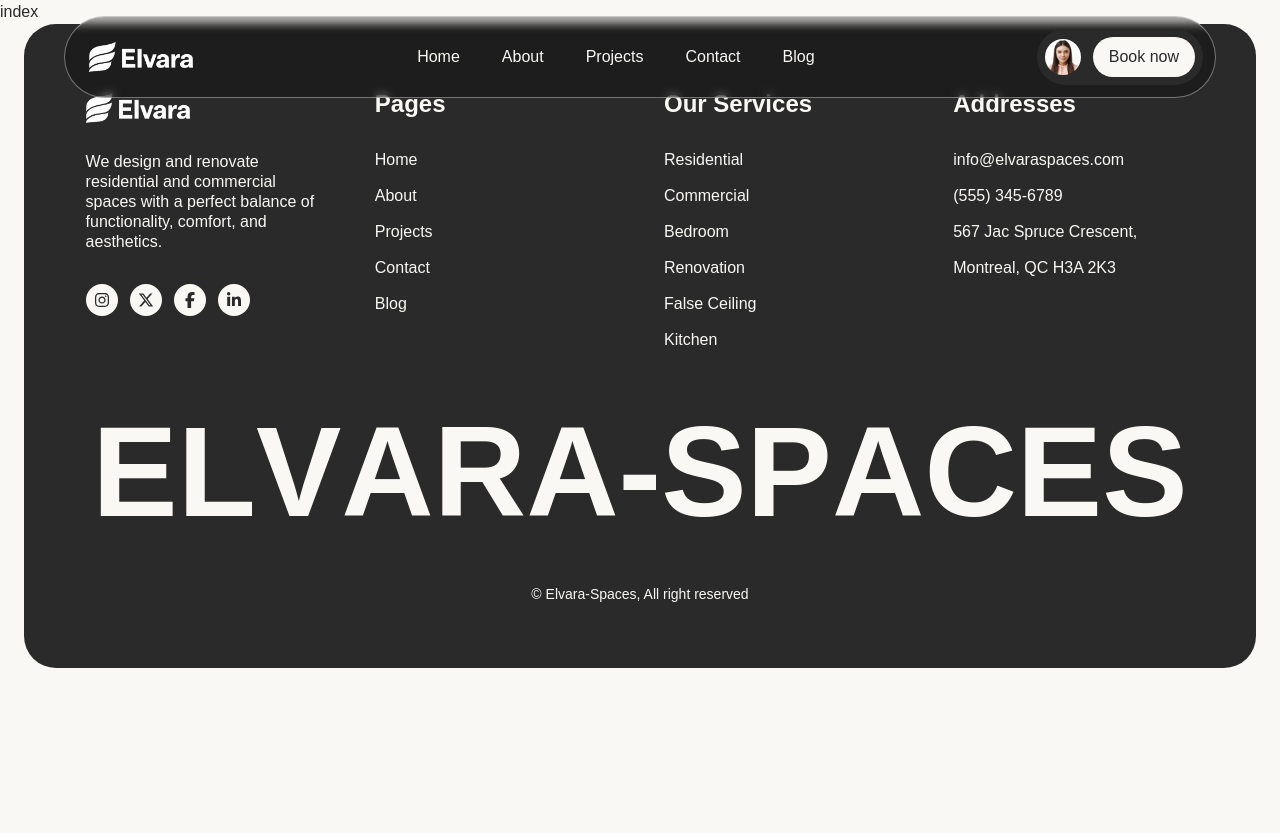
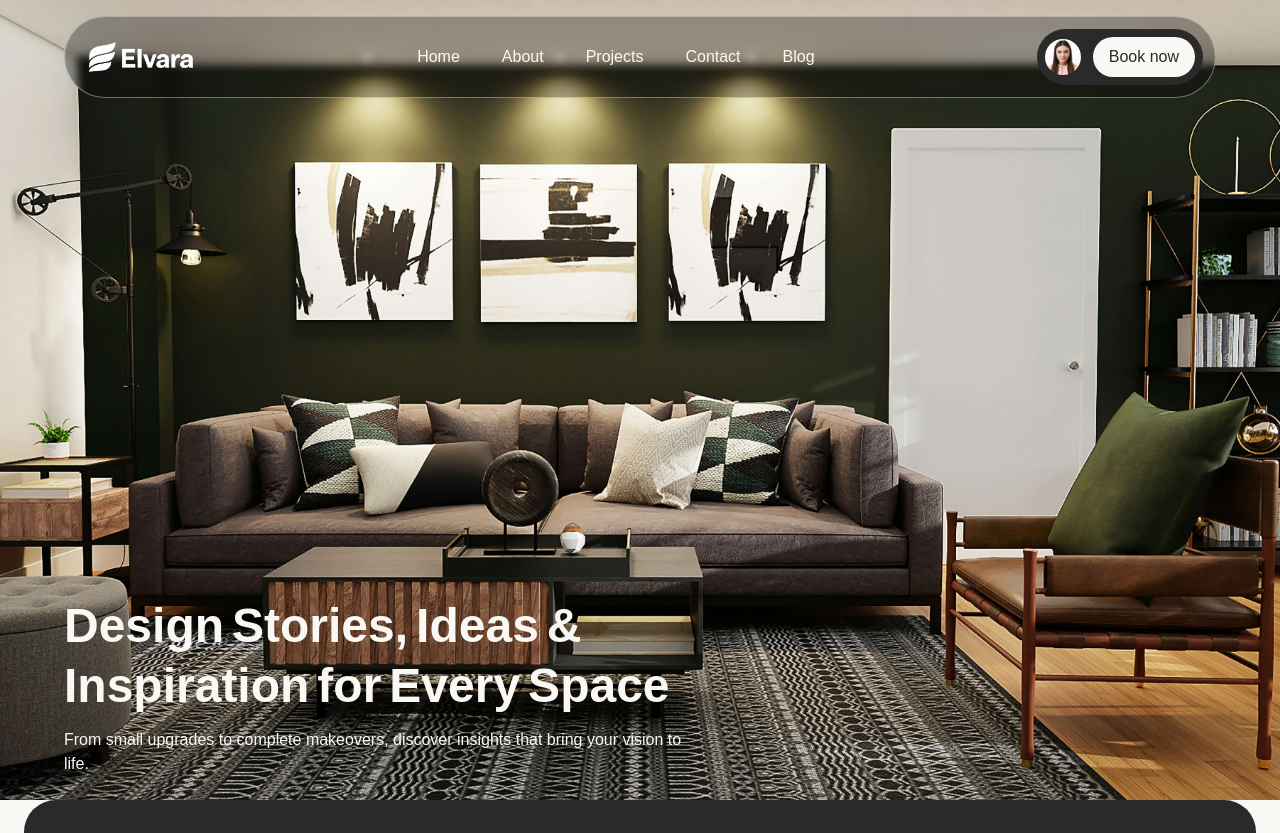
Before and after one commit to dipanjonroy/elvara-spaces, a Next.js app: page /blogs in a window 1280 px wide. Shown: the top 833 px of the page. Before the commit the page ends 800 px from the top, so only its background shows below. Built offline with nearby package versions, Linux system fonts and the light colour scheme; a web font is replaced by a local one.

Commit message:
Feat: Hero secion added to blogs page

```diff
--- a/app/blogs/sections/BlogHero/index.tsx
+++ b/app/blogs/sections/BlogHero/index.tsx
@@ -1,7 +1,83 @@
-export default function index() {
+"use client";
+
+import HeroTextStagger from "@/components/animation/HeroTextStagger";
+import ImageShutter from "@/components/animation/ImageShutter";
+import Reveal from "@/components/animation/Reveal";
+import { useGSAP } from "@gsap/react";
+import Image from "next/image";
+import { useRef } from "react";
+import { gsap } from "@/lib/gsap";
+
+export default function BlogHeroSection() {
+  // Elements References
+  const sectionRef = useRef<HTMLElement>(null);
+  const headingRef = useRef<HTMLDivElement>(null);
+  const paraRef = useRef<HTMLParagraphElement>(null);
+
+  // Scroll effect
+  useGSAP(() => {
+    const ctx = gsap.context(() => {
+      if (!sectionRef.current || !headingRef.current || !paraRef.current)
+        return;
+
+      // scroll timeline
+      const tl = gsap.timeline({
+        scrollTrigger: {
+          trigger: sectionRef.current,
+          start: "50% 50%",
+          scrub: true,
+        },
+      });
+
+      gsap.set(sectionRef.current, { y: 0 });
+
+      tl.to(headingRef.current, { y: -100, ease: "none" }, 0);
+      tl.to(paraRef.current, { y: -100, ease: "none" }, 0);
+      tl.to(sectionRef.current, { y: 200, marginTop: -200, ease: "none" }, 0);
+    });
+
+    return () => ctx.revert();
+  });
+
   return (
-    <div>
-      index
-    </div>
+    <section
+      ref={sectionRef}
+      className="relative w-full h-svh 2xl:h-140 overflow-hidden"
+    >
+      <ImageShutter className="w-full h-full relative">
+        <div className="absolute inset-0">
+          <div className="w-full h-full relative">
+            <Image
+              src="/articles/BlogBanner.jpg"
+              alt="Blogs page banner"
+              fill
+              sizes="100vw"
+              className="object-cover"
+            />
+          </div>
+
+          <div className="absolute inset-x-0 bottom-6">
+            <div className="container mx-auto">
+              <div className="w-full max-w-160">
+                <div ref={headingRef}>
+                  <HeroTextStagger
+                    text="Design Stories, Ideas & Inspiration for Every Space"
+                    delay={1.1}
+                    className="text-(--background)"
+                  />
+                </div>
+
+                <Reveal delay={1.6} className="mt-3">
+                  <p ref={paraRef} className="text-(--background)">
+                    From small upgrades to complete makeovers, discover insights
+                    that bring your vision to life.
+                  </p>
+                </Reveal>
+              </div>
+            </div>
+          </div>
+        </div>
+      </ImageShutter>
+    </section>
   );
 }
```
